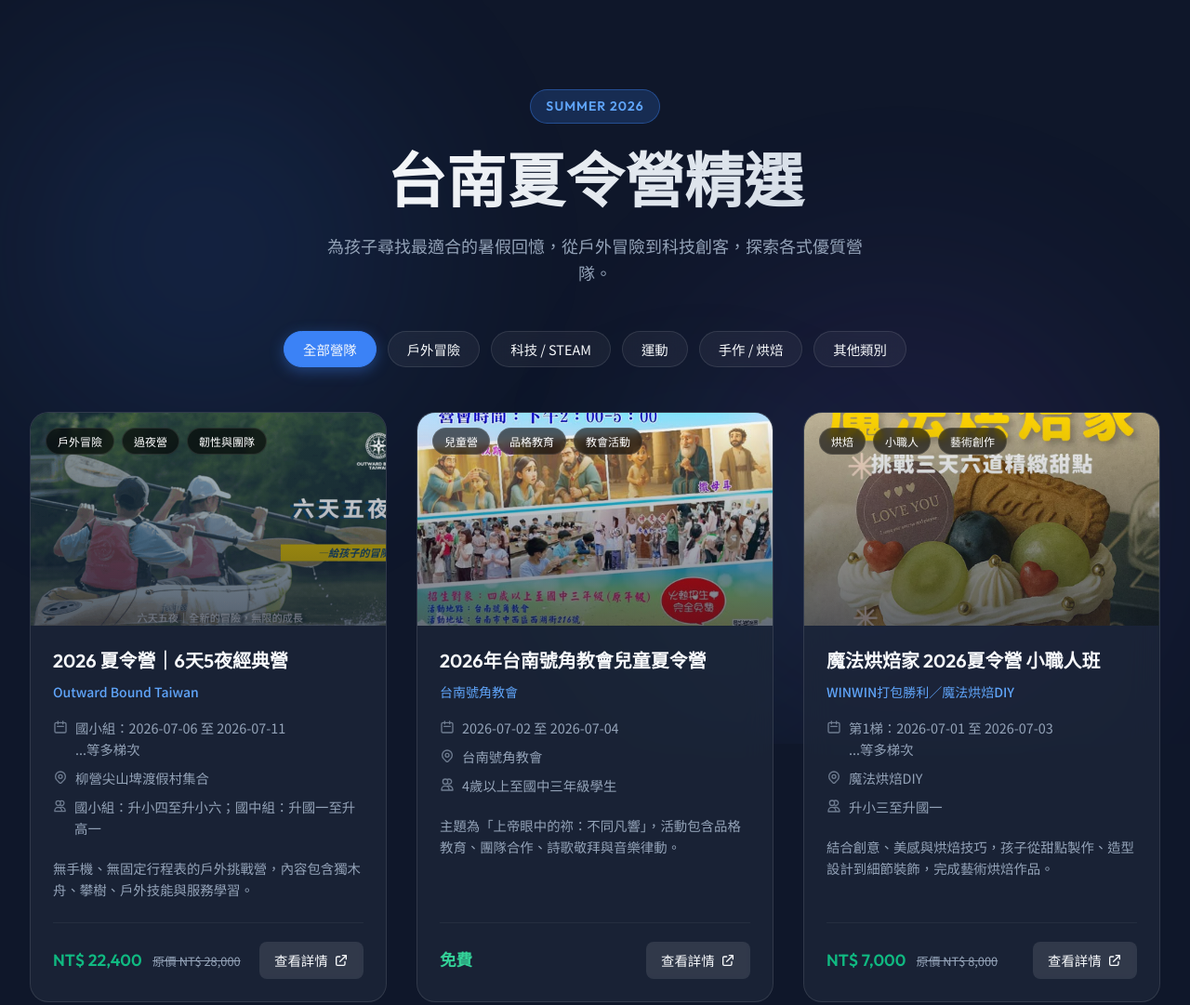
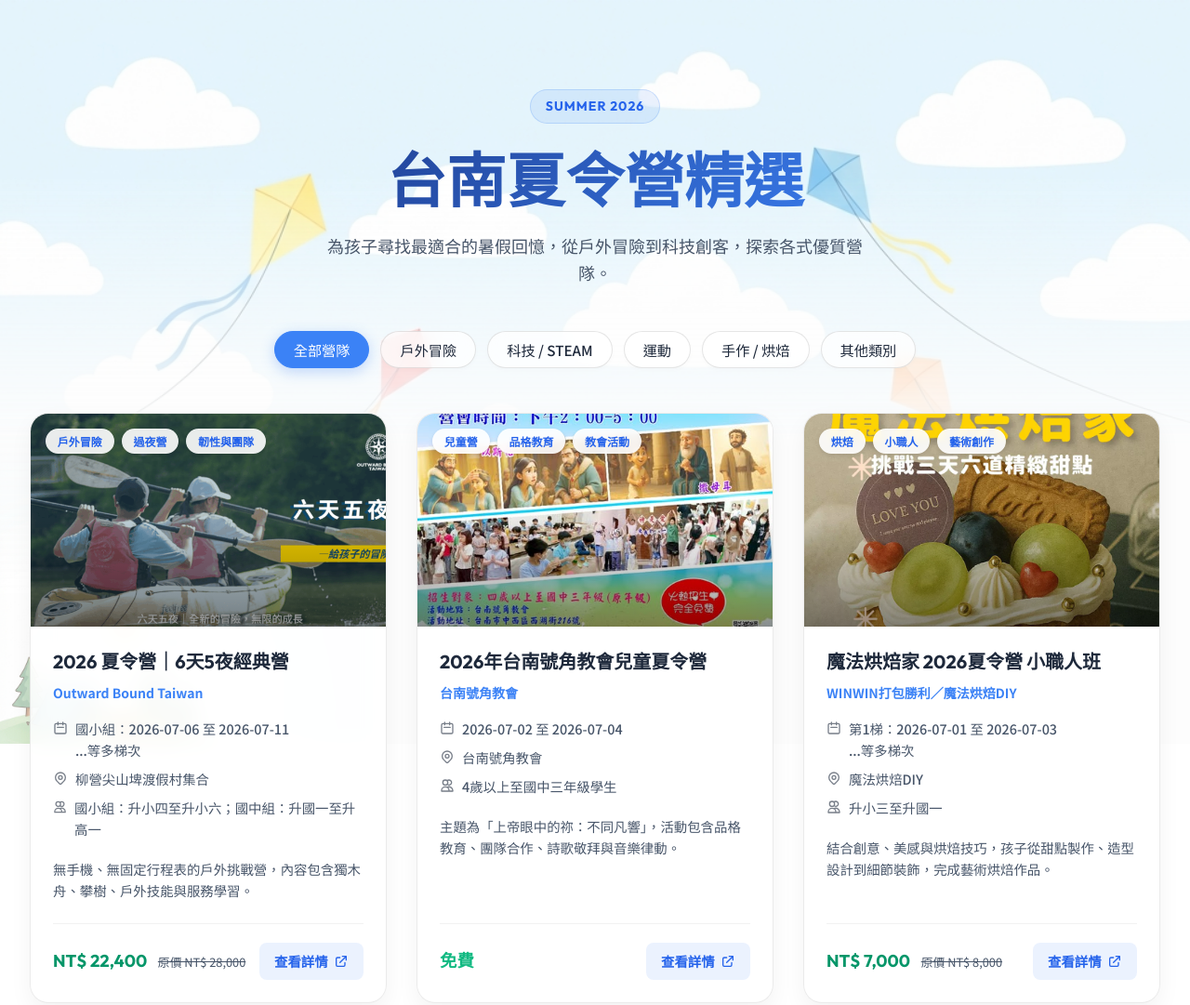
Before and after one commit to chunjoe/tainan_summer_camps_2026, a plain HTML site: page index.html in a window 1280 px wide. Shown: the top 1081 px of the page at 93% size. Drawn offline with Linux system fonts and the light colour scheme.

Commit message:
feat: rebrand theme to light mode and update background visuals with custom assets

```diff
--- a/index.html
+++ b/index.html
@@ -12,9 +12,8 @@
 </head>
 <body>
     <div class="background-elements">
-        <div class="glow-orb orb-1"></div>
-        <div class="glow-orb orb-2"></div>
-        <div class="glow-orb orb-3"></div>
+        <div class="bg-image-top"></div>
+        <div class="bg-image-bottom"></div>
     </div>
 
     <header class="hero">
--- a/style.css
+++ b/style.css
@@ -1,11 +1,11 @@
 :root {
-    --bg-color: #0f172a;
-    --text-primary: #f8fafc;
-    --text-secondary: #94a3b8;
+    --bg-color: #ffffff;
+    --text-primary: #1e293b;
+    --text-secondary: #475569;
     --accent: #3b82f6;
-    --accent-hover: #60a5fa;
-    --card-bg: rgba(30, 41, 59, 0.7);
-    --card-border: rgba(255, 255, 255, 0.1);
+    --accent-hover: #2563eb;
+    --card-bg: rgba(255, 255, 255, 0.85);
+    --card-border: rgba(0, 0, 0, 0.08);
     --font-heading: 'Outfit', sans-serif;
     --font-body: 'Noto Sans TC', sans-serif;
 }
@@ -26,7 +26,7 @@ body {
     min-height: 100vh;
 }
 
-/* Background Animated Orbs */
+/* Background Images */
 .background-elements {
     position: fixed;
     top: 0;
@@ -36,46 +36,33 @@ body {
     z-index: -1;
     overflow: hidden;
     pointer-events: none;
+    background: #fdfdfd;
 }
 
-.glow-orb {
+.bg-image-top {
     position: absolute;
-    border-radius: 50%;
-    filter: blur(80px);
-    opacity: 0.5;
-    animation: float 20s infinite ease-in-out;
+    top: 0;
+    left: 0;
+    width: 100vw;
+    height: 60vh;
+    background: url('images/bg_top.png') no-repeat top center;
+    background-size: cover;
+    opacity: 0.8;
+    mask-image: linear-gradient(to bottom, black 40%, transparent 100%);
+    -webkit-mask-image: linear-gradient(to bottom, black 40%, transparent 100%);
 }
 
-.orb-1 {
-    top: -10%;
-    left: -10%;
-    width: 50vw;
-    height: 50vw;
-    background: radial-gradient(circle, rgba(59,130,246,0.3) 0%, rgba(15,23,42,0) 70%);
-}
-
-.orb-2 {
-    bottom: -10%;
-    right: -5%;
-    width: 60vw;
-    height: 60vw;
-    background: radial-gradient(circle, rgba(139,92,246,0.25) 0%, rgba(15,23,42,0) 70%);
-    animation-delay: -5s;
-}
-
-.orb-3 {
-    top: 40%;
-    left: 40%;
-    width: 40vw;
-    height: 40vw;
-    background: radial-gradient(circle, rgba(16,185,129,0.15) 0%, rgba(15,23,42,0) 70%);
-    animation-delay: -10s;
-}
-
-@keyframes float {
-    0%, 100% { transform: translate(0, 0) scale(1); }
-    33% { transform: translate(5%, 5%) scale(1.05); }
-    66% { transform: translate(-2%, 8%) scale(0.95); }
+.bg-image-bottom {
+    position: absolute;
+    bottom: -5vh;
+    left: 0;
+    width: 100vw;
+    height: 50vh;
+    background: url('images/bg_bottom.png') no-repeat bottom left;
+    background-size: contain;
+    opacity: 0.9;
+    mask-image: linear-gradient(to top, black 50%, transparent 100%);
+    -webkit-mask-image: linear-gradient(to top, black 50%, transparent 100%);
 }
 
 /* Typography & Header */
@@ -84,17 +71,19 @@ body {
     text-align: center;
     max-width: 800px;
     margin: 0 auto;
+    position: relative;
+    z-index: 10;
 }
 
 .badge {
     display: inline-block;
     padding: 0.4rem 1rem;
-    background: rgba(59, 130, 246, 0.2);
-    border: 1px solid rgba(59, 130, 246, 0.4);
+    background: rgba(59, 130, 246, 0.1);
+    border: 1px solid rgba(59, 130, 246, 0.2);
     border-radius: 2rem;
     font-family: var(--font-heading);
     font-size: 0.875rem;
-    font-weight: 600;
+    font-weight: 700;
     color: var(--accent-hover);
     margin-bottom: 1.5rem;
     text-transform: uppercase;
@@ -104,10 +93,10 @@ body {
 h1 {
     font-family: var(--font-heading);
     font-size: clamp(2.5rem, 5vw, 4rem);
-    font-weight: 700;
+    font-weight: 800;
     line-height: 1.2;
     margin-bottom: 1rem;
-    background: linear-gradient(135deg, #fff 0%, #cbd5e1 100%);
+    background: linear-gradient(135deg, #1e3a8a 0%, #3b82f6 100%);
     -webkit-background-clip: text;
     -webkit-text-fill-color: transparent;
 }
@@ -117,6 +106,7 @@ h1 {
     color: var(--text-secondary);
     max-width: 600px;
     margin: 0 auto;
+    font-weight: 500;
 }
 
 /* Container */
@@ -124,6 +114,8 @@ h1 {
     max-width: 1280px;
     margin: 0 auto;
     padding: 0 2rem 4rem;
+    position: relative;
+    z-index: 10;
 }
 
 /* Loading Spinner */
@@ -139,7 +131,7 @@ h1 {
 .spinner {
     width: 40px;
     height: 40px;
-    border: 3px solid rgba(255, 255, 255, 0.1);
+    border: 3px solid rgba(0, 0, 0, 0.1);
     border-radius: 50%;
     border-top-color: var(--accent);
     animation: spin 1s ease-in-out infinite;
@@ -160,27 +152,31 @@ h1 {
 }
 
 .filter-btn {
-    background: rgba(255, 255, 255, 0.05);
-    border: 1px solid rgba(255, 255, 255, 0.1);
+    background: rgba(255, 255, 255, 0.7);
+    border: 1px solid rgba(0, 0, 0, 0.1);
     color: var(--text-primary);
     padding: 0.5rem 1.25rem;
     border-radius: 2rem;
     font-family: var(--font-body);
-    font-size: 0.9rem;
+    font-size: 0.95rem;
+    font-weight: 500;
     cursor: pointer;
     transition: all 0.3s ease;
     backdrop-filter: blur(10px);
+    box-shadow: 0 2px 5px rgba(0,0,0,0.02);
 }
 
 .filter-btn:hover {
-    background: rgba(255, 255, 255, 0.1);
+    background: white;
     transform: translateY(-2px);
+    box-shadow: 0 4px 10px rgba(0,0,0,0.05);
 }
 
 .filter-btn.active {
     background: var(--accent);
     border-color: var(--accent);
-    box-shadow: 0 4px 15px rgba(59, 130, 246, 0.4);
+    color: white;
+    box-shadow: 0 4px 15px rgba(59, 130, 246, 0.3);
 }
 
 /* Grid Layout */
@@ -196,19 +192,20 @@ h1 {
     border: 1px solid var(--card-border);
     border-radius: 1.25rem;
     overflow: hidden;
-    backdrop-filter: blur(16px);
-    -webkit-backdrop-filter: blur(16px);
+    backdrop-filter: blur(12px);
+    -webkit-backdrop-filter: blur(12px);
     transition: all 0.4s cubic-bezier(0.175, 0.885, 0.32, 1.275);
     display: flex;
     flex-direction: column;
     position: relative;
+    box-shadow: 0 10px 25px rgba(0, 0, 0, 0.05);
 }
 
 .camp-card:hover {
-    transform: translateY(-10px);
-    border-color: rgba(255, 255, 255, 0.2);
-    box-shadow: 0 20px 40px rgba(0, 0, 0, 0.4),
-                0 0 20px rgba(59, 130, 246, 0.1);
+    transform: translateY(-8px);
+    border-color: rgba(59, 130, 246, 0.3);
+    box-shadow: 0 20px 40px rgba(0, 0, 0, 0.1),
+                0 0 20px rgba(59, 130, 246, 0.05);
 }
 
 /* Image Container */
@@ -224,13 +221,13 @@ h1 {
     content: '';
     position: absolute;
     inset: 0;
-    background: linear-gradient(to top, rgba(15,23,42,1) 0%, rgba(15,23,42,0) 100%);
-    opacity: 0.6;
+    background: linear-gradient(to top, rgba(0,0,0,0.5) 0%, rgba(0,0,0,0) 50%);
+    opacity: 0.8;
     transition: opacity 0.3s ease;
 }
 
 .camp-card:hover .card-img-wrapper::after {
-    opacity: 0.3;
+    opacity: 0.5;
 }
 
 .card-img {
@@ -252,8 +249,8 @@ h1 {
     top: 50%;
     left: 50%;
     transform: translate(-50%, -50%) scale(0.8);
-    background: rgba(0, 0, 0, 0.6);
-    color: white;
+    background: rgba(255, 255, 255, 0.8);
+    color: var(--accent);
     width: 48px;
     height: 48px;
     border-radius: 50%;
@@ -264,6 +261,7 @@ h1 {
     transition: all 0.3s ease;
     backdrop-filter: blur(4px);
     z-index: 2;
+    box-shadow: 0 4px 10px rgba(0,0,0,0.1);
 }
 
 .zoom-hint svg {
@@ -288,9 +286,10 @@ h1 {
     display: flex;
     align-items: center;
     justify-content: center;
-    background: linear-gradient(135deg, #1e293b 0%, #0f172a 100%);
+    background: linear-gradient(135deg, #e2e8f0 0%, #f1f5f9 100%);
     color: var(--text-secondary);
     font-size: 0.9rem;
+    font-weight: 500;
 }
 
 /* Tags */
@@ -305,14 +304,14 @@ h1 {
 }
 
 .tag {
-    background: rgba(0, 0, 0, 0.6);
-    color: #fff;
-    padding: 0.25rem 0.75rem;
+    background: rgba(255, 255, 255, 0.9);
+    color: var(--accent-hover);
+    padding: 0.25rem 0.8rem;
     border-radius: 1rem;
     font-size: 0.75rem;
-    font-weight: 500;
+    font-weight: 600;
     backdrop-filter: blur(4px);
-    border: 1px solid rgba(255, 255, 255, 0.1);
+    box-shadow: 0 2px 4px rgba(0,0,0,0.1);
 }
 
 /* Card Content */
@@ -326,7 +325,7 @@ h1 {
 .card-title {
     font-family: var(--font-heading);
     font-size: 1.25rem;
-    font-weight: 600;
+    font-weight: 700;
     margin-bottom: 0.5rem;
     color: var(--text-primary);
     line-height: 1.4;
@@ -334,9 +333,9 @@ h1 {
 
 .card-organizer {
     font-size: 0.875rem;
-    color: var(--accent-hover);
+    color: var(--accent);
     margin-bottom: 1rem;
-    font-weight: 500;
+    font-weight: 600;
 }
 
 .card-info {
@@ -346,6 +345,7 @@ h1 {
     margin-bottom: 1.25rem;
     font-size: 0.9rem;
     color: var(--text-secondary);
+    font-weight: 500;
 }
 
 .info-row {
@@ -356,7 +356,8 @@ h1 {
 
 .info-icon {
     margin-top: 0.2rem;
-    opacity: 0.7;
+    opacity: 0.6;
+    color: var(--text-primary);
 }
 
 .card-desc {
@@ -375,19 +376,19 @@ h1 {
     justify-content: space-between;
     align-items: center;
     padding-top: 1.25rem;
-    border-top: 1px solid rgba(255, 255, 255, 0.05);
+    border-top: 1px solid rgba(0, 0, 0, 0.05);
     margin-top: auto;
 }
 
 .price {
     font-family: var(--font-heading);
-    font-weight: 600;
-    font-size: 1.1rem;
-    color: #10b981;
+    font-weight: 700;
+    font-size: 1.15rem;
+    color: #059669;
 }
 
 .price.free {
-    color: #34d399;
+    color: #10b981;
 }
 
 .price-note {
@@ -400,12 +401,12 @@ h1 {
     display: inline-flex;
     align-items: center;
     gap: 0.4rem;
-    color: var(--text-primary);
+    color: var(--accent-hover);
     text-decoration: none;
     font-size: 0.9rem;
-    font-weight: 500;
+    font-weight: 600;
     padding: 0.5rem 1rem;
-    background: rgba(255, 255, 255, 0.1);
+    background: rgba(59, 130, 246, 0.1);
     border-radius: 0.5rem;
     transition: all 0.3s ease;
 }
@@ -422,8 +423,8 @@ h1 {
     left: 0;
     width: 100vw;
     height: 100vh;
-    background: rgba(0, 0, 0, 0.9);
-    backdrop-filter: blur(10px);
+    background: rgba(255, 255, 255, 0.9);
+    backdrop-filter: blur(15px);
     z-index: 1000;
     display: flex;
     align-items: center;
@@ -442,19 +443,23 @@ h1 {
     position: absolute;
     top: 2rem;
     right: 2rem;
-    background: none;
+    background: rgba(0,0,0,0.1);
+    border-radius: 50%;
+    width: 50px;
+    height: 50px;
     border: none;
-    color: white;
-    font-size: 3rem;
+    color: #333;
+    font-size: 2.5rem;
     cursor: pointer;
-    line-height: 1;
-    opacity: 0.7;
-    transition: opacity 0.3s, transform 0.3s;
+    display: flex;
+    align-items: center;
+    justify-content: center;
+    transition: all 0.3s;
     z-index: 1001;
 }
 
 .lightbox-close:hover {
-    opacity: 1;
+    background: rgba(0,0,0,0.2);
     transform: scale(1.1);
 }
 
@@ -475,7 +480,7 @@ h1 {
     max-height: 85vh;
     object-fit: contain;
     border-radius: 0.5rem;
-    box-shadow: 0 25px 50px -12px rgba(0, 0, 0, 0.5);
+    box-shadow: 0 25px 50px -12px rgba(0, 0, 0, 0.2);
 }
 
 .lightbox-caption {
@@ -484,9 +489,10 @@ h1 {
     left: 0;
     width: 100%;
     text-align: center;
-    color: white;
-    font-size: 1rem;
-    opacity: 0.8;
+    color: #333;
+    font-weight: 600;
+    font-size: 1.1rem;
+    opacity: 0.9;
 }
 
 /* Footer */
@@ -495,7 +501,9 @@ footer {
     padding: 2rem;
     color: var(--text-secondary);
     font-size: 0.9rem;
-    border-top: 1px solid rgba(255, 255, 255, 0.05);
+    border-top: 1px solid rgba(0, 0, 0, 0.05);
+    position: relative;
+    z-index: 10;
 }
 
 /* Responsiveness */
@@ -509,6 +517,8 @@ footer {
     .lightbox-close {
         top: 1rem;
         right: 1rem;
-        font-size: 2.5rem;
+        font-size: 2rem;
+        width: 40px;
+        height: 40px;
     }
 }
```
Also changed, not shown: images/bg_bottom.png (added), images/bg_top.png (added).
